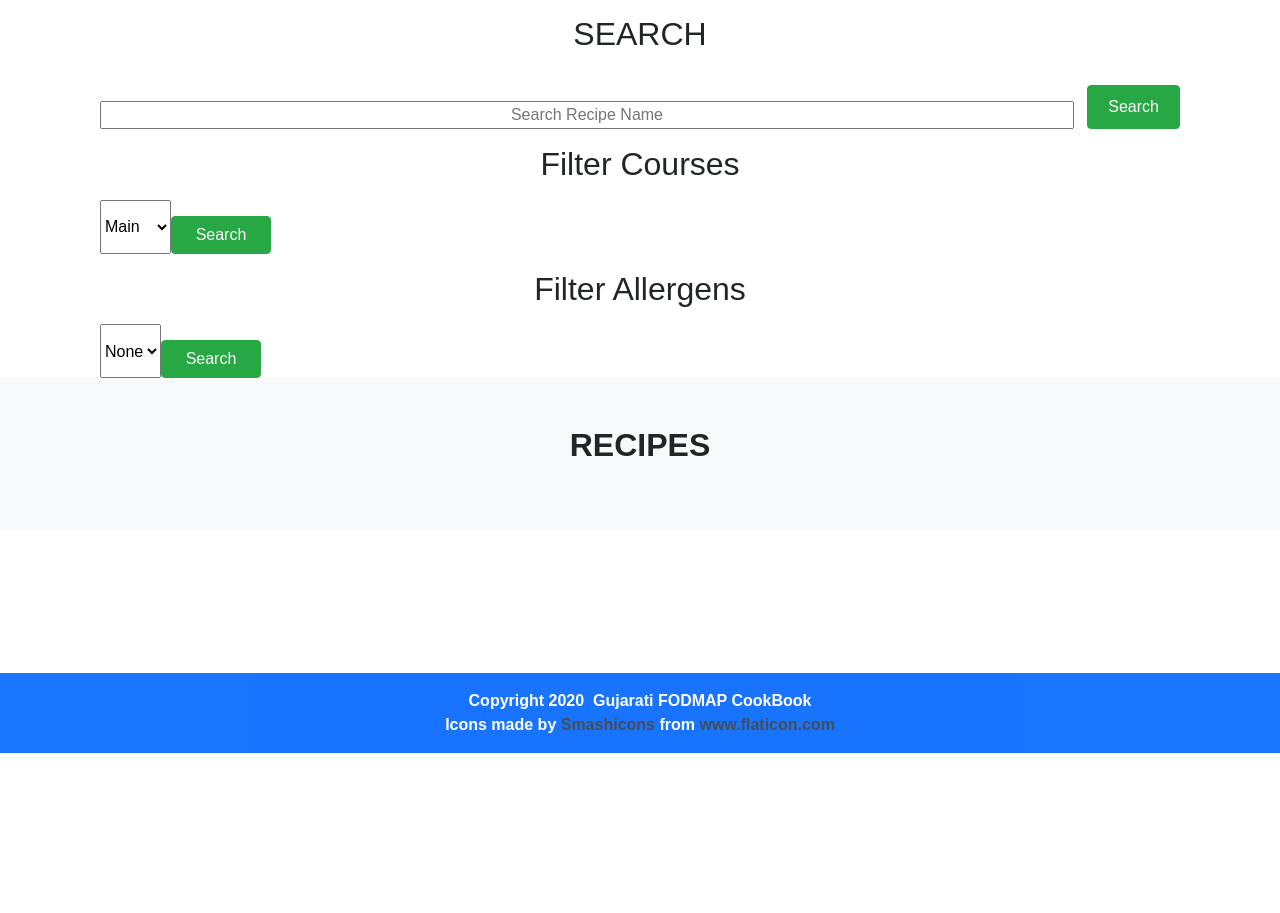
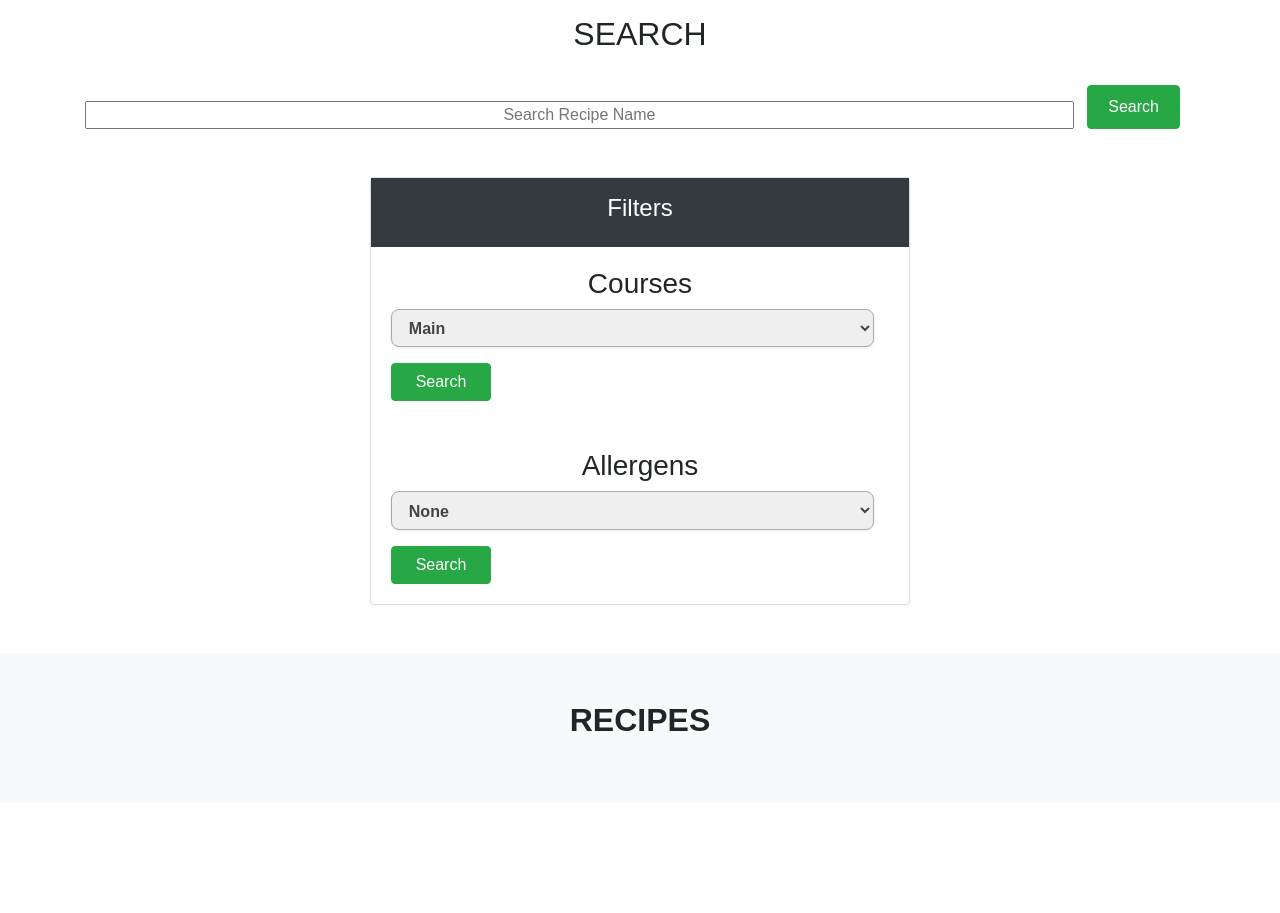
Before and after one commit to pranitastudent/Guju-FODMAP-CookBook, a Flask app: page / in a window 1280 px wide. Shown: the part 758-1671 px from the top of the page. Before the commit the page ends 1511 px from the top, so only its background shows below. Run offline with Flask 2, Linux system fonts and the light colour scheme; data that the repository does not hold is empty; some libraries are stand-ins or nearby versions.

Commit message:
Styled and centred filter box and upvotes

```diff
--- a/app.py
+++ b/app.py
@@ -34,15 +34,16 @@ mongo = PyMongo(app)
 def index():
 
     # logic for pagination
-
     page_limit = 6
     current_page = int(request.args.get('current_page', 1))
     total = mongo.db.tasks.count()
     pages = range(1, int(math.ceil(total / page_limit)) + 1)
-    tasks=mongo.db.tasks.find().sort('_id', pymongo.ASCENDING).skip((current_page - 1)*page_limit).limit(page_limit)
+    tasks = mongo.db.tasks.find().sort('_id', pymongo.ASCENDING).skip(
+        (current_page - 1)*page_limit).limit(page_limit)
     return render_template('index.html', tasks=tasks, title='Home', current_page=current_page, pages=pages)
 
 # View Each Recipe
+
 
 @app.route('/task/<task_id>')
 def task(task_id):
@@ -50,8 +51,8 @@ def task(task_id):
     Allows User to view the full
     individual recipe
     """
-    task_count=mongo.db.tasks.count()
-    return render_template('recipe.html', task_count=task_count, task=mongo.db.tasks.find_one({'_id':ObjectId(task_id)}))
+    task_count = mongo.db.tasks.count()
+    return render_template('recipe.html', task_count=task_count, task=mongo.db.tasks.find_one({'_id': ObjectId(task_id)}))
 
 
 # Search
@@ -64,10 +65,12 @@ def findtask():
     """
     query = request.args.get('query')
 
-    results = mongo.db.tasks.find({"recipe_name" : {"$regex": query, "$options": "i"}})
+    # Partial Search and case insensitive search
+    results = mongo.db.tasks.find(
+        {"recipe_name": {"$regex": query, "$options": "i"}})
 
     if results.count():
-         return render_template('search.html', results=results, query=query, title="Search")
+        return render_template('search.html', results=results, query=query, title="Search")
     else:
         flash('No results were found', 'info')
     return render_template('index.html')
@@ -78,27 +81,27 @@ def findtask():
 # Filter for course only
 
 @app.route('/filtercourses', methods=['GET', 'POST'])
-
 def filtercourses():
     """
     Allows user to filter through
     courses
     """
 
-# request post method
+# Request Post method
     if request.method == "POST":
         for i in request.form:
             if i == "recipe_course":
+                # Filter through courses
                 filter_items = []
                 items = request.form.getlist("recipe_course")
                 my_key = request.form
-                # iterate through items
+                # iterate through items and key
                 for item in items:
                     for key in my_key:
-                        filter_items.append({key:item})
-                        results = mongo.db.tasks.find({'$and': [{'$or': filter_items}]})
-
-        print(results.count())
+                        # Append key and item together
+                        filter_items.append({key: item})
+                        results = mongo.db.tasks.find(
+                            {'$and': [{'$or': filter_items}]})
 
     return render_template('filter.html', results=results, title="Filter")
 
@@ -106,27 +109,28 @@ def filtercourses():
 # Filter Through Allergens
 
 @app.route('/filterallergens', methods=['GET', 'POST'])
-
 def filterallergens():
     """
     Allows user to filter through
     allergens
     """
 
-# request post method
+# Request Post method
     if request.method == "POST":
         for i in request.form:
             if i == "allergen":
+                # Filter through allergens
                 filter_items = []
+                # Put list into variable items
                 items = request.form.getlist("allergen")
                 my_key = request.form
-                # iterate through items
+                # iterate through items and key
                 for item in items:
                     for key in my_key:
-                        filter_items.append({key:item})
-                        results = mongo.db.tasks.find({'$and': [{'$or': filter_items}]})
-
-        print(results.count())
+                        # attach key with items
+                        filter_items.append({key: item})
+                        results = mongo.db.tasks.find(
+                            {'$and': [{'$or': filter_items}]})
 
     return render_template('filter.html', results=results, title="Filter")
 
@@ -142,6 +146,10 @@ def filterallergens():
 
 @app.route('/upvotes/<task_id>', methods=['POST'])
 def upvotes(task_id):
+    """
+    Allows User to upvote a specific
+    recipe
+    """
 
     mongo.db.tasks.update_one(
         {'_id': ObjectId(task_id)},
@@ -149,14 +157,18 @@ def upvotes(task_id):
     return redirect(url_for('task', task_id=task_id))
 
 
-
 # About
 
 @app.route('/about')
 def about():
+    """
+    Allows a user to view about me
+    page
+    """
     return render_template('about.html')
 
 # Login- Code adapted from Pretty printed video
+
 
 @app.route('/login', methods=['GET', 'POST'])
 def login():
@@ -172,7 +184,8 @@ def login():
     # Check is form is valid and find user in database
     if form.validate_on_submit():
         user = mongo.db.user
-        logged_in_user = user.find_one({'name': request.form['username'].title()})
+        logged_in_user = user.find_one(
+            {'name': request.form['username'].title()})
 
     # Check is user - password is hashed and does the password match
         if logged_in_user:
@@ -193,12 +206,11 @@ def login():
     return render_template('login.html', form=form, title='Login')
 
 
-
-
 # Register- Code adapted from Pretty printed video- PyMongo Login/Register - Debugging aided by Tutor Tim Nelson
 
-@app.route('/register', methods=['GET','POST'])
+@app.route('/register', methods=['GET', 'POST'])
 def register():
+    """ Function for allowing  users to register"""
     form = RegistrationForm()
     # Check if user is already registered
     if request.method == 'GET':
@@ -211,14 +223,16 @@ def register():
         if form.validate_on_submit():
             user = mongo.db.user
             # check existing username
-            exist_user = user.find_one({'name': request.form.get('username').title()})
+            exist_user = user.find_one(
+                {'name': request.form.get('username').title()})
             print(exist_user)
 
             if exist_user is None:
                 # If new user insert username, password and email into collection
-                hash_pass = generate_password_hash(request.form.get('password'))
+                hash_pass = generate_password_hash(
+                    request.form.get('password'))
                 user.insert_one({'name': request.form.get('username').title(),
-                    'pass': hash_pass})
+                                 'pass': hash_pass})
                 session['username'] = request.form.get('username')
                 flash('You are successfully registered, Please log in!', 'success')
                 return redirect(url_for('login'))
@@ -232,11 +246,13 @@ def register():
     return redirect(url_for('register', form=form, title='Register'))
 
 
-
 # Logout
 
 @app.route('/logout')
 def logout():
+    """
+    Allowing users to logout
+    """
     session.clear()
     flash('You are successfully logged out', 'success')
     return render_template('index.html')
@@ -248,4 +264,4 @@ def logout():
 if __name__ == '__main__':
     app.run(host=os.environ.get('IP'),
             port=int(os.environ.get('PORT')),
-debug=True)
+            debug=True)
--- a/static/css/style.css
+++ b/static/css/style.css
@@ -83,6 +83,12 @@ html, body  {
     min-height:600px;
 }
 
+/* Lead text */
+
+.lead {
+    font-size: 2.5rem;
+}
+
 /* Labels*/
 
 .labels {
@@ -114,6 +120,15 @@ input {
     margin-top:2rem;
 }
 
+/* Upvotes */
+
+.upvotes {
+    border:none;
+    background-color:#fff;
+    color: var(--secondary-color);
+    text-align: center;
+
+}
 /* Social Media Icons */
 
 .fab {
@@ -129,6 +144,28 @@ input {
  .ingredients {
      text-align: center;
  }
+
+ /* Select */
+
+ select {
+     /* CSS adapted for select from Styling a Select Like It’s 2019 */
+    display: block;
+    font-size: 16px;
+    font-family: sans-serif;
+    font-weight: 700;
+    color: #444;
+    line-height: 1.3;
+    padding: .6em 1.4em .5em .8em;
+    width: 100%;
+    max-width: 100%;
+    box-sizing: border-box;
+    margin: 0;
+    border: 1px solid #aaa;
+    box-shadow: 0 1px 0 1px rgba(0,0,0,.04);
+    border-radius: .5em;
+ }
+
+ /* End of adapted CSS */
 
  /* Buttons */
 
@@ -200,11 +237,8 @@ button.btn.btn-link.titles {
         margin-left: 2em;
     }
 
-    .filter {
-        position:relative;
-        left:50%;
-        width:100px;
-        margin: 30px 0px;
+    .input-field {
+        padding-left:0px;
     }
 
 }
--- a/templates/index.html
+++ b/templates/index.html
@@ -10,8 +10,7 @@
         <h4 class="display-2  mt-5 pt-5 pr-3 text-center text-white main-title">Your favourite Gujarati dishes The
           FODMAP Way!</h4>
         <hr class="rule"><br>
-        <p class="lead text-white">January 2020</p>
-        <a href="#" class="btn btn-success btn-lg text-white">Buy kitchen tools!</a>
+        <p class="lead text-white"> Created January 2020</p>
       </div>
     </div>
   </div>
@@ -35,37 +34,31 @@
 </div>
 
 
+<!-- Filters - Courses and Allergens -->
 
-<!-- Filter Courses -->
-
-
-<div class="container text-center">
-  <h2 class="text-center my-3">Filter Courses</h2>
+<section class="container my-5">
   <div class="row">
-    <div class="col-sm-12 col-xs-12">
+    <div class="col-sm-6 col-xs-12 mx-auto">
+      <div class="card">
+        <div class="card-heading bg-dark text-white">
+          <h4 class="text-center p-3">Filters</h4>
+        </div>
+        <div class="card-body">
+          <h3 class="text-center">Courses</h3>
           <form method="POST" action="{{ url_for('filtercourses') }}" class="search-form">
-        <div class="input-field col-sm-12 col-xs-12 d-flex">
-          <select name="recipe_course" id="recipe_course">
+            <div class="input-field col-sm-12 col-xs-12  mx-auto">
+              <select name="recipe_course" id="recipe_course" class="select-box">
                 <option value="Main">Main</option>
                 <option value="Starter">Starter</option>
                 <option value="Desert">Desert</option>
               </select>
               <button class="btn btn-success search" type="submit">Search</button>
             </div>
-      </form>
-    </div>
-  </div>
-</div>
-
-<!-- Filter Allergen -->
-
-<div class="container text-center">
-  <h2 class="text-center my-3">Filter Allergens</h2>
-  <div class="row">
-    <div class="col-sm-12 col-xs-12">
+          </form> <br><br>
+          <h3 class="text-center">Allergens</h3>
           <form method="POST" action="{{ url_for('filterallergens') }}" class="search-form">
-        <div class="input-field col-sm-12 col-xs-12 d-flex">
-          <select name="allergen" id="allergen">
+            <div class="input-field col-sm-12 col-xs-12  mx-auto">
+              <select name="allergen" id="allergen" class="select-box">
                 <option value="None">None</option>
                 <option value="Eggs">Eggs</option>
                 <option value="Nuts">Nuts</option>
@@ -76,6 +69,8 @@
         </div>
       </div>
     </div>
+  </div>
+</section>
 
 <!-- Recipes -->
 
--- a/templates/navbar.html
+++ b/templates/navbar.html
@@ -37,13 +37,6 @@
                 <a class="nav-link" href="{{ url_for('about')}}">About</a>
             </li>
 
-            <li class="nav-item ">
-                <a class="nav-link" href="#"><i class="fas fa-store"></i>&nbsp;Products</a>
-            </li>
-
-            <li class="nav-item ">
-                <a class="nav-link" href="#"><i class="fas fa-shopping-cart"></i>&nbsp;Cart</a>
-            </li>
         </ul>
     </div>
 </nav>
--- a/templates/recipe.html
+++ b/templates/recipe.html
@@ -37,9 +37,9 @@
            </div>
         <div class="col-sm-6 col-xs-12 mt-5 pb-3">
             <img class=" img-photo" src="{{ task.recipe_image }}" alt="">
-
-            <form action="{{url_for('upvotes', task_id=task._id)}}", method="POST">
-                <button class = "btn btn-primary" type="submit"><i class="far fa-thumbs-up"></i></button>
+             <h3 class="my-3 text-center">Upvotes</h3>
+            <form action="{{url_for('upvotes', task_id=task._id)}}" class="text-center", method="POST">
+                <button type="submit" class="upvotes mt-3"><i class="fa fa-thumbs-up fa-3x thumb"></i></button>
                 {{task.upvotes}}
             </form>
             <h4 class="my-3">Description of Dish</h4>
--- a/templates/search.html
+++ b/templates/search.html
@@ -5,12 +5,12 @@
 <!-- Search -->
 
 <div class="container text-center">
-  <h2 class="text-center my-2">SEARCH</h2>
+  <h2 class="text-center my-3">SEARCH</h2>
   <div class="row">
       <div class="col-sm-12 col-xs-12">
           <form action="{{ url_for('findtask') }}" class="search-form">
               <div class="input-field col-sm-12 col-xs-12 d-flex">
-                  <input name="query" type="text"  placeholder="Search Recipe Name">&nbsp;&nbsp;&nbsp;
+                  <input name="query" type="text" class="text-center" placeholder="Search Recipe Name">&nbsp;&nbsp;&nbsp;
                   <button class="btn btn-success search" type="submit">Search</button>
               </div>
           </form>
```
Also changed, not shown: templates/filter.html (+17 -21 lines). Lines whose indentation alone changed are shown as unchanged.
